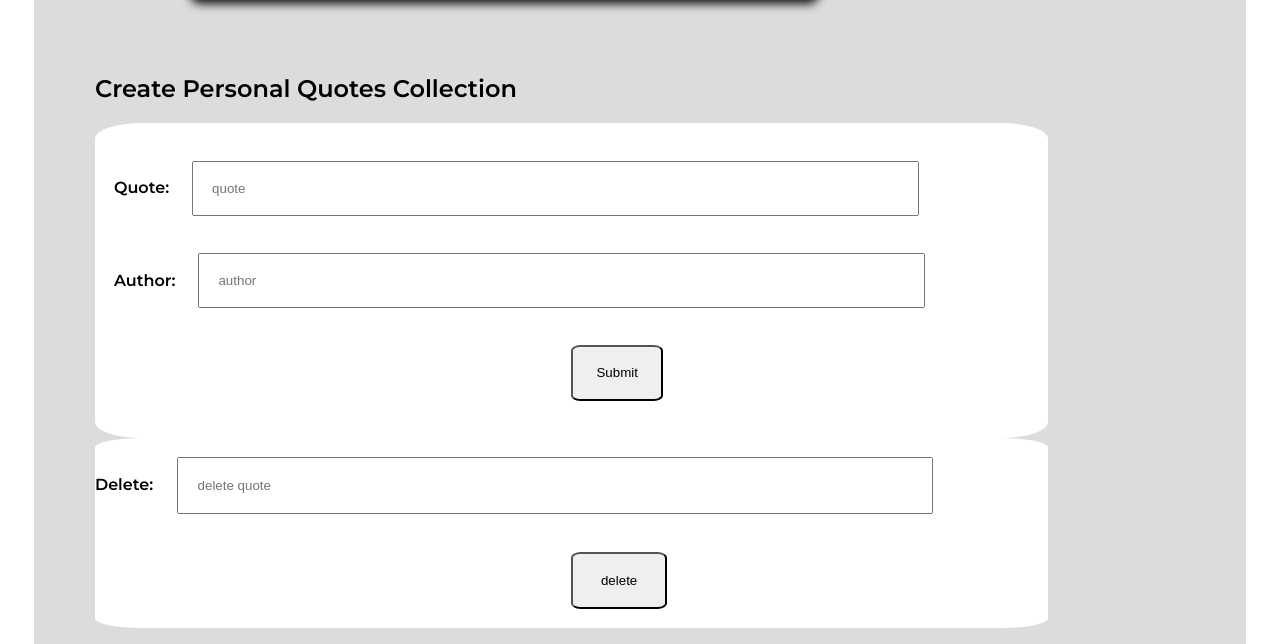
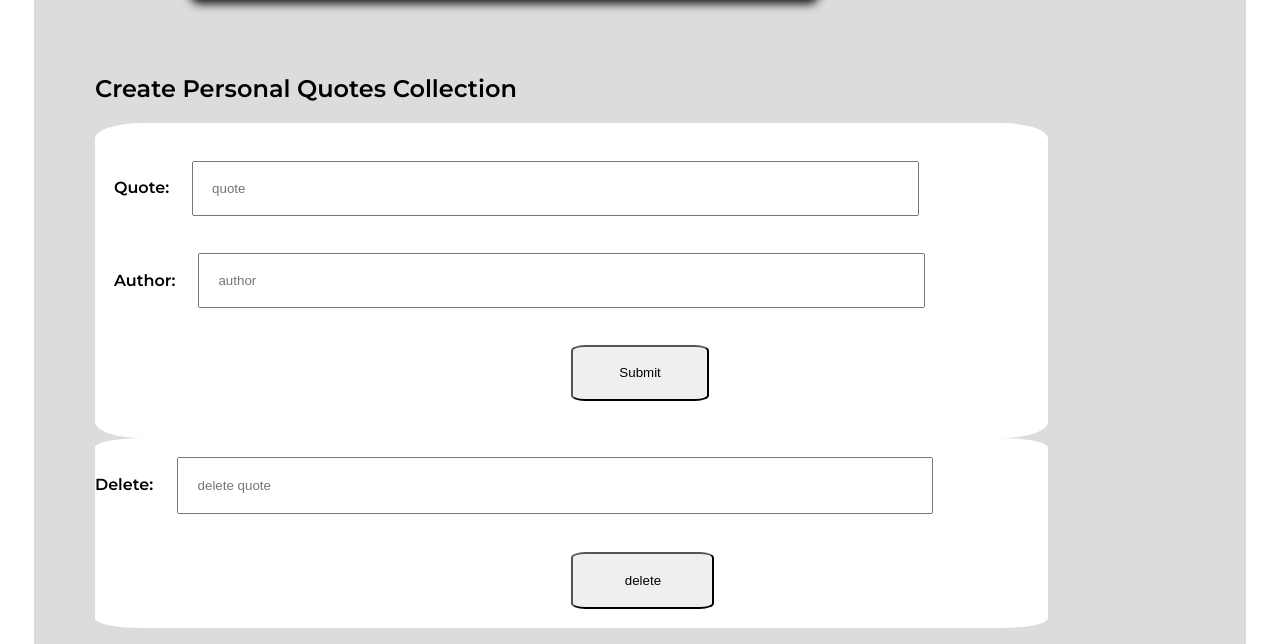
Before and after one commit to RuthOsukuku/Phase-1-code-challenge, a plain HTML site: page index.html in a window 1280 px wide. Shown: the part 746-1390 px from the top of the page. Drawn offline with Linux system fonts and the light colour scheme; no server answers.

Commit message:
Done Assignment

```diff
--- a/index.css
+++ b/index.css
@@ -128,14 +128,14 @@ button{
         padding: 2%;
     }
     #delete-quote{
-        width: 10%;
-        height:5%;
+        width: 15%;
+        height: 10%;
         border-radius: 10%;
         margin-left: 50%;
     }
     #btn-submit{
-        width: 10%;
-        height:5%;
+        width: 15%;
+        height:10%;
         border-radius: 10%;
         margin-left: 50%;
     }
--- a/index.js
+++ b/index.js
@@ -90,7 +90,8 @@ document.addEventListener('DOMContentLoaded', function() {
   // View quotes
   function viewQuotes() {
     document.getElementById('display-quotes').addEventListener('click', function() {
-      fetch('http://localhost:3000/quotes')
+      fetch('http://localhost:/quotes')
+
         .then(quoteres => quoteres.json())
         .then(newResult => newResult.forEach(quotesObj => {
           const myQuotesList = document.getElementById('quote-text');
```
